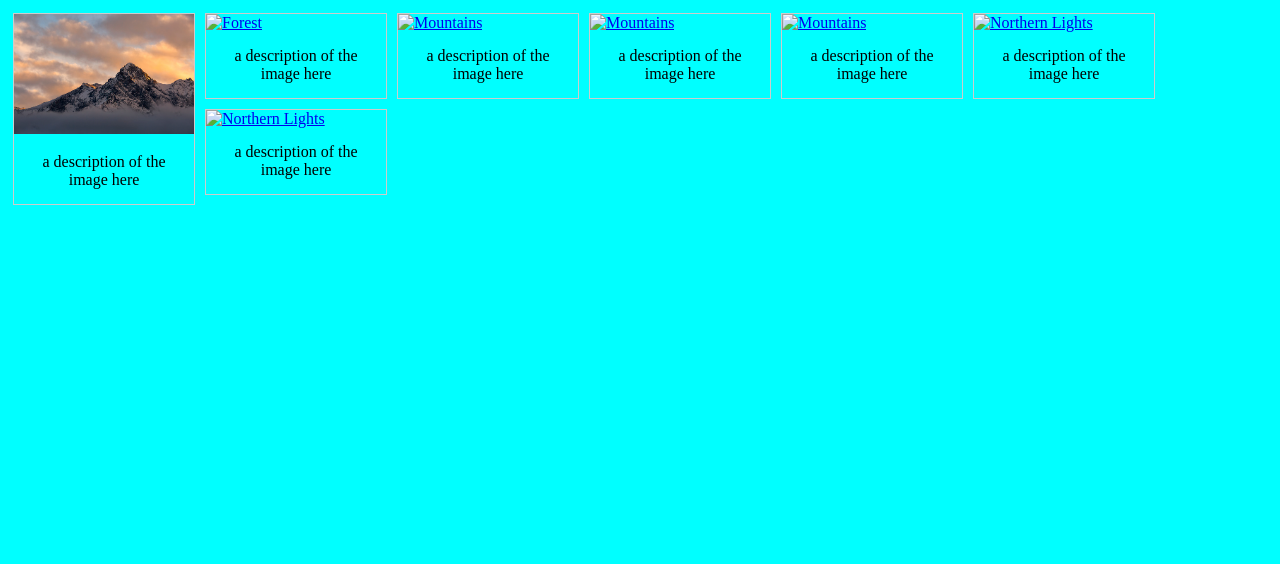
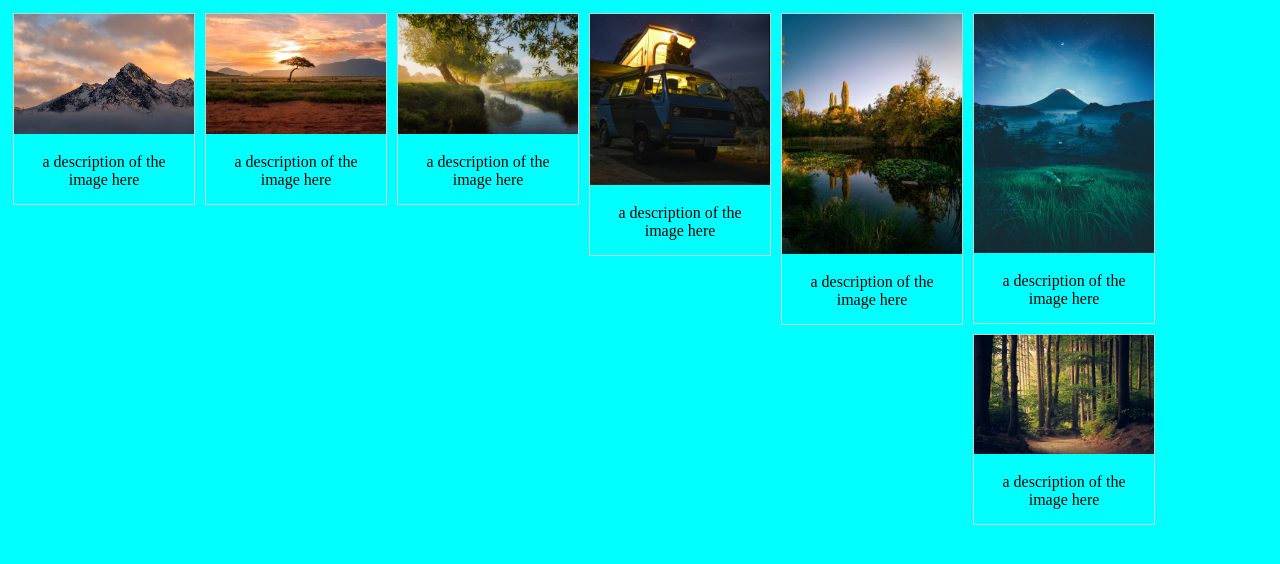
Before and after one commit to OTIENO-png/branajal, a plain HTML site: page gallery.html in a window 1280 px wide. Drawn offline with Linux system fonts and the light colour scheme; the site is published under a folder, as on GitHub Pages, so addresses that start at the root find nothing.

Commit message:
changing image path

```diff
--- a/gallery.html
+++ b/gallery.html
@@ -32,46 +32,46 @@
 <body>
 
     <div class="gallery">
-        <a target="_blank" href="/pictures/mount.jpg">
+        <a target="_blank" href="pictures/mount.jpg">
             <img src="pictures/mount.jpg" alt="Cinque Terre" width="600" height="400">
         </a>
         <div class="desc"> a description of the image here</div>
     </div>
 
     <div class="gallery">
-        <a target="_blank" href="/pictures/land.jpeg">
-            <img src="/pictures/land.jpeg" alt="Forest" width="600" height="400">
+        <a target="_blank" href="pictures/land.jpeg">
+            <img src="pictures/land.jpeg" alt="Forest" width="600" height="400">
         </a>
         <div class="desc"> a description of the image here</div>
     </div>
 
     <div class="gallery">
-        <a target="_blank" href="/pictures/scape.jpeg">
-            <img src="/pictures/scape.jpeg" alt="Mountains" width="600" height="400">
+        <a target="_blank" href="pictures/scape.jpeg">
+            <img src="pictures/scape.jpeg" alt="Mountains" width="600" height="400">
         </a>
         <div class="desc"> a description of the image here</div>
     </div>
     <div class="gallery">
-        <a target="_blank" href="/pictures/land2.png">
-            <img src="/pictures/land2.png" alt="Mountains" width="600" height="400">
+        <a target="_blank" href="pictures/land2.png">
+            <img src="pictures/land2.png" alt="Mountains" width="600" height="400">
         </a>
         <div class="desc"> a description of the image here</div>
     </div>
     <div class="gallery">
-        <a target="_blank" href="/pictures/river.jpg">
-            <img src="/pictures/river.jpg" alt="Mountains" width="600" height="400">
+        <a target="_blank" href="pictures/river.jpg">
+            <img src="pictures/river.jpg" alt="Mountains" width="600" height="400">
         </a>
         <div class="desc">a description of the image here</div>
     </div>
     <div class="gallery">
-        <a target="_blank" href="/pictures/hiil.jpeg">
-            <img src="/pictures/hiil.jpeg" alt="Northern Lights" width="600" height="400">
+        <a target="_blank" href="pictures/hiil.jpeg">
+            <img src="pictures/hiil.jpeg" alt="Northern Lights" width="600" height="400">
         </a>
         <div class="desc">a description of the image here</div>
     </div>
     <div class="gallery">
-        <a target="_blank" href="/pictures/trees.jpeg">
-            <img src="/pictures/trees.jpeg" alt="Northern Lights" width="600" height="400">
+        <a target="_blank" href="pictures/trees.jpeg">
+            <img src="pictures/trees.jpeg" alt="Northern Lights" width="600" height="400">
         </a>
         <div class="desc">a description of the image here</div>
     </div>
```
Also changed, not shown: home.html (+1 -1 lines), index.html (+1 -1 lines).
